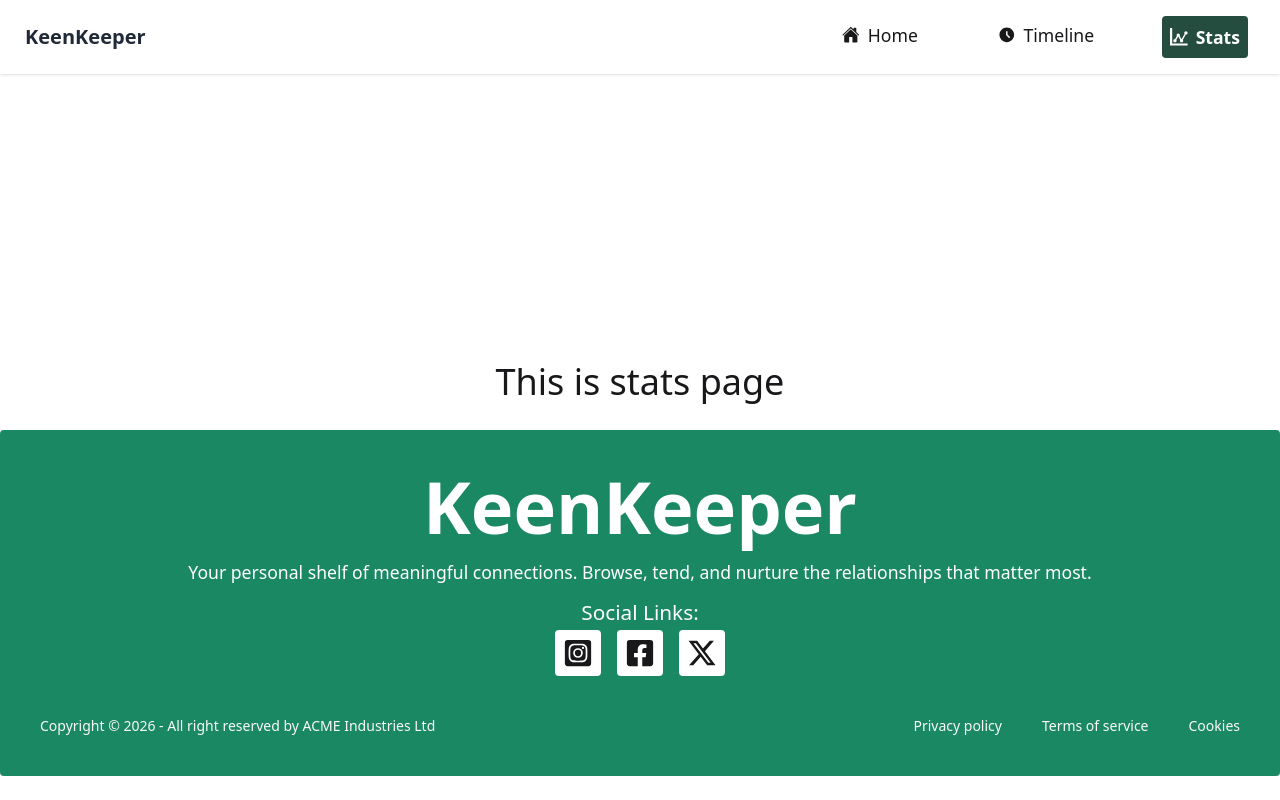
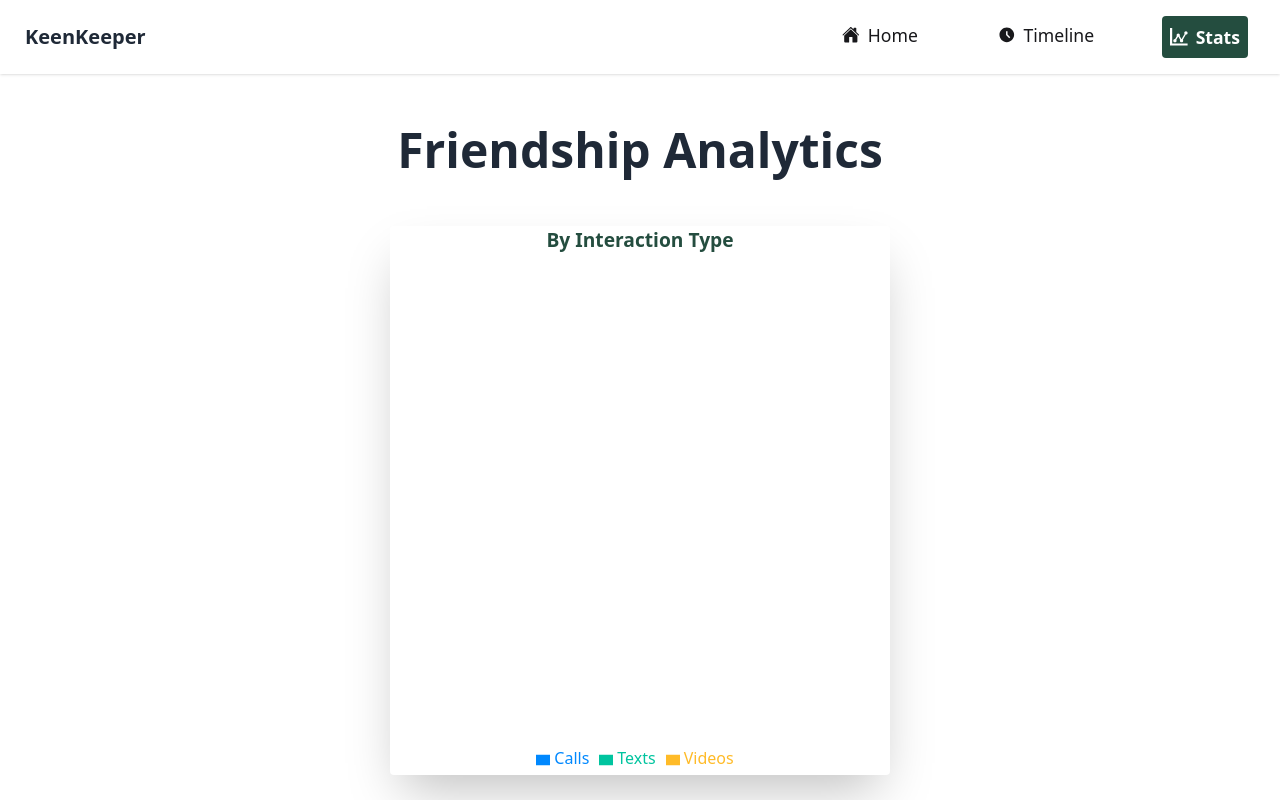
Before and after one commit to mdlimonislam000000-code/Keen-Keeper, a Next.js app: page /stats in a window 1280 px wide. Shown: the top 800 px of the page. Built offline with nearby package versions, Linux system fonts and the light colour scheme.

Commit message:
recherts add

```diff
--- a/package.json
+++ b/package.json
@@ -12,7 +12,8 @@
     "next": "16.2.4",
     "react": "19.2.4",
     "react-dom": "19.2.4",
-    "react-icons": "^5.6.0"
+    "react-icons": "^5.6.0",
+    "recharts": "^3.8.1"
   },
   "devDependencies": {
     "@tailwindcss/postcss": "^4",
--- a/src/app/stats/page.jsx
+++ b/src/app/stats/page.jsx
@@ -1,11 +1,56 @@
-import React from 'react';
+'use client'
+import { CallContext } from '@/context/callcontext';
+import { useContext } from 'react';
+import { Legend, Pie, PieChart, ResponsiveContainer, Tooltip } from 'recharts';
 
-const StatsPage = () => {
+
+const page = () => {
+
+    const { callData } = useContext(CallContext)
+
+    const totalCalls = callData.filter(item => item.type === 'Call').length;
+    const totalTexts = callData.filter(item => item.type === 'Text').length;
+    const totalVideos = callData.filter(item => item.type === 'Video').length;
+
+
+    const data = [
+        { name: 'Calls', value: totalCalls, fill: '#0088FE' },
+        { name: 'Texts', value: totalTexts, fill: '#00C49F' },
+        { name: 'Videos', value: totalVideos, fill: '#FFBB28' },
+
+    ];
+
+
     return (
-        <div>
-            <p className="text-center text-4xl mt-72">This is stats page</p>
+        <div className='container mx-auto'>
+            <p className='text-center text-[#1f2937] text-[3rem]  mt-10 font-bold'>Friendship Analytics</p>
+
+
+            <div className=' shadow-2xl  rounded flex mx-auto flex-col my-10' style={{ width: '100%', maxWidth: '500px', aspectRatio: 1 }}>
+
+                <div>
+                    <p className='text-[1.2rem] font-bold text-[#244d3f] text-center mb-5'>By Interaction Type</p>
+                </div>
+                <ResponsiveContainer width="100%" height="100%">
+
+                    <PieChart>
+
+                        <Pie
+                            data={data}
+                            innerRadius="80%"
+                            outerRadius="100%"
+                            cornerRadius="50%"
+                            paddingAngle={5}
+                            dataKey="value"
+                            isAnimationActive={true}
+                        />
+                        <Legend></Legend>
+                        <Tooltip></Tooltip>
+                    </PieChart>
+                </ResponsiveContainer>
+            </div>
         </div>
     );
 };
 
-export default StatsPage;
+export default page;
```
Also changed, not shown: 1 other file (tests, documents, lock files or other folders).
